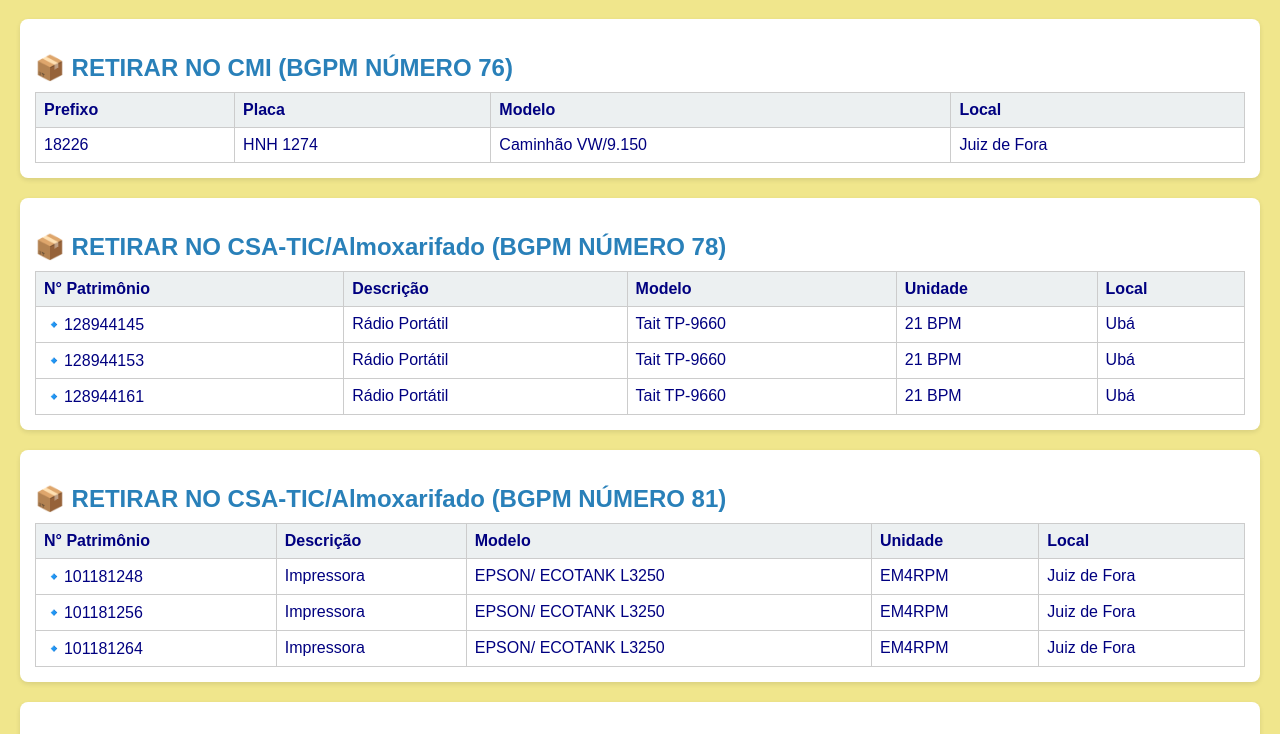
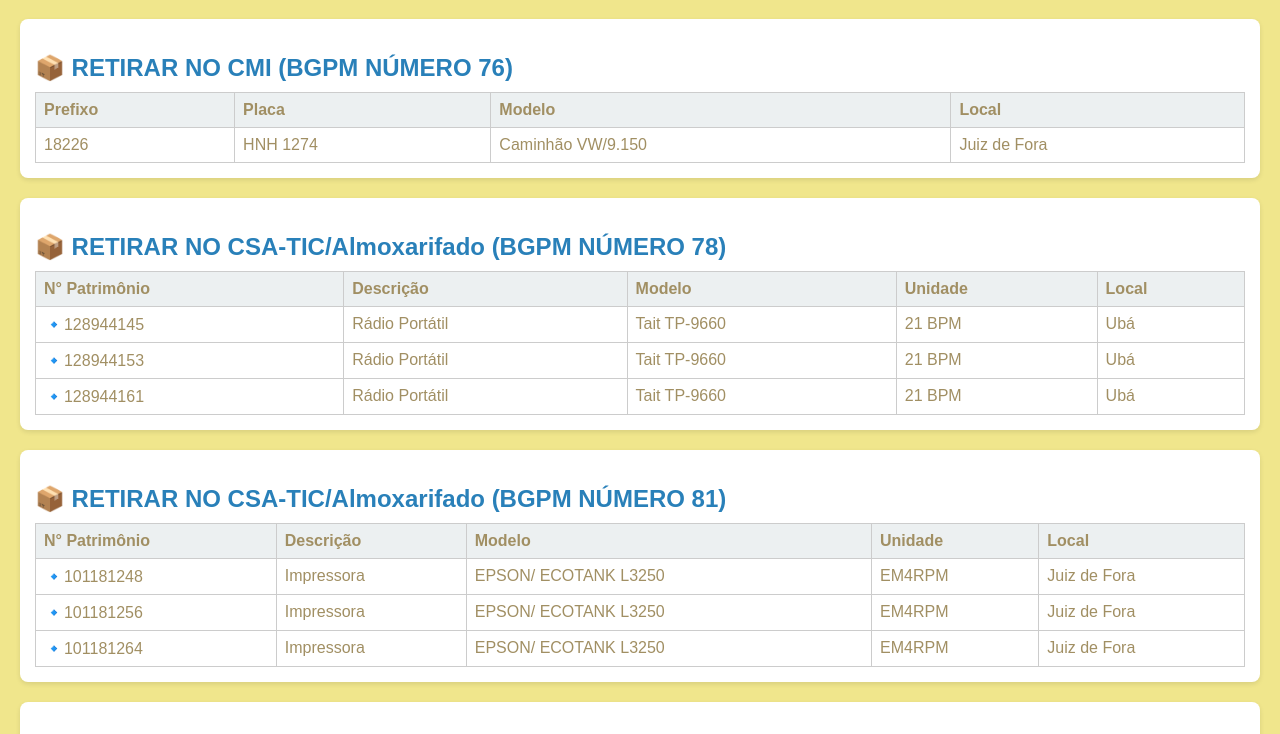
Before and after one commit to leoaspm1/dsp_051125, a plain HTML site: page dsp belo horizonte 051125.html in a window 1280 px wide. Shown: the part 61-795 px from the top of the page. Drawn offline with Linux system fonts and the light colour scheme.

Commit message:
Update dsp belo horizonte 051125.html

```diff
--- a/dsp belo horizonte 051125.html
+++ b/dsp belo horizonte 051125.html
@@ -8,7 +8,7 @@
       font-family: Arial, sans-serif;
       background: linear-gradient(to bottom, khaki 50%, black 50%);
       margin: 20px;
-      color: #000080; /* Corrigido */
+      color: #a18f63; /* Corrigido */
     }
     h1 {
       color: #0000; /* Corrigido */
```
